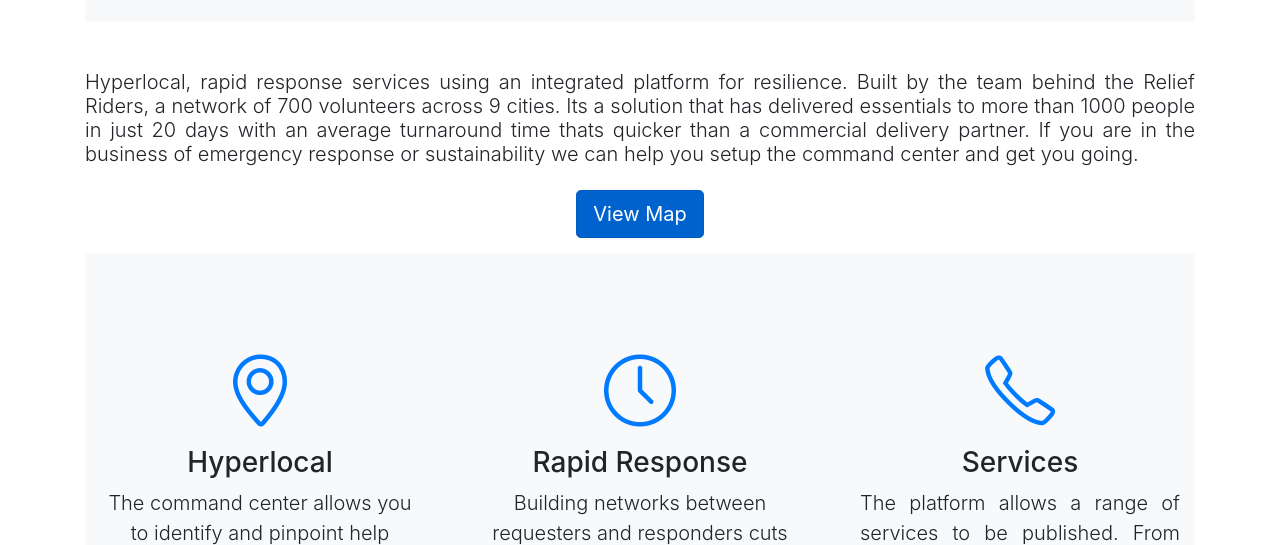
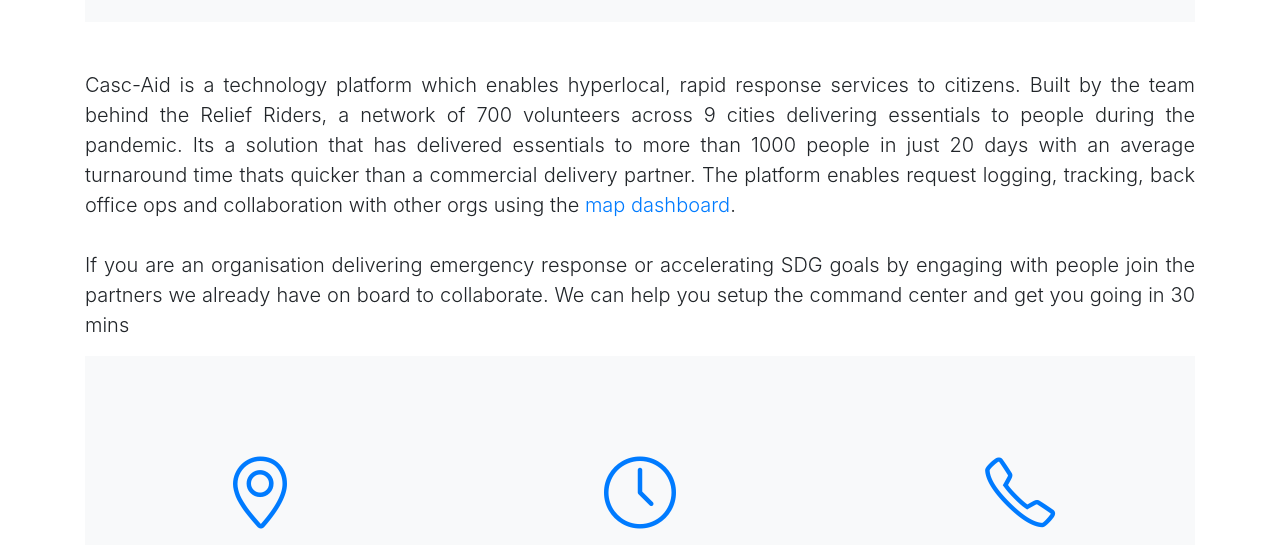
Before and after one commit to urbanmorph/Casc-Aid, a website: page index.html in a window 1280 px wide. Shown: the part 186-731 px from the top of the page. Drawn offline with nearby package versions, Linux system fonts and the light colour scheme.

Commit message:
Update index.html

```diff
--- a/index.html
+++ b/index.html
@@ -54,10 +54,9 @@
     </div>
 
       <div class="row align-items-center text-justify m-auto">
-        <h3 class="lead">Hyperlocal, rapid response services using an integrated platform for resilience. Built by the team behind the Relief Riders, a network of 700 volunteers across 9 cities. Its a solution that has delivered essentials to more than 1000 people in just 20 days with an average turnaround time thats quicker than a commercial delivery partner. If you are in the business of emergency response or sustainability we can help you setup the command center and get you going.</h3><br>
-        <div class="my-3 mx-auto">
-          <a href="cacc.html" class="btn btn-primary btn-lg active" role="button" target="_blank">View Map</a>
-        </div>
+        <p class="lead">Casc-Aid is a technology platform which enables hyperlocal, rapid response services to citizens. Built by the team behind the Relief Riders, a network of 700 volunteers across 9 cities delivering essentials to people during the pandemic. Its a solution that has delivered essentials to more than 1000 people in just 20 days with an average turnaround time thats quicker than a commercial delivery partner. The platform enables request logging, tracking, back office ops and collaboration with other orgs using the <a href="cacc.html" target="_blank">map dashboard</a>. <br><br>
+
+        If you are an organisation delivering emergency response or accelerating SDG goals by engaging with people join the partners we already have on board to collaborate. We can help you setup the command center and get you going in 30 mins</p>
       </div>
 
     <!-- /.row -->
```
